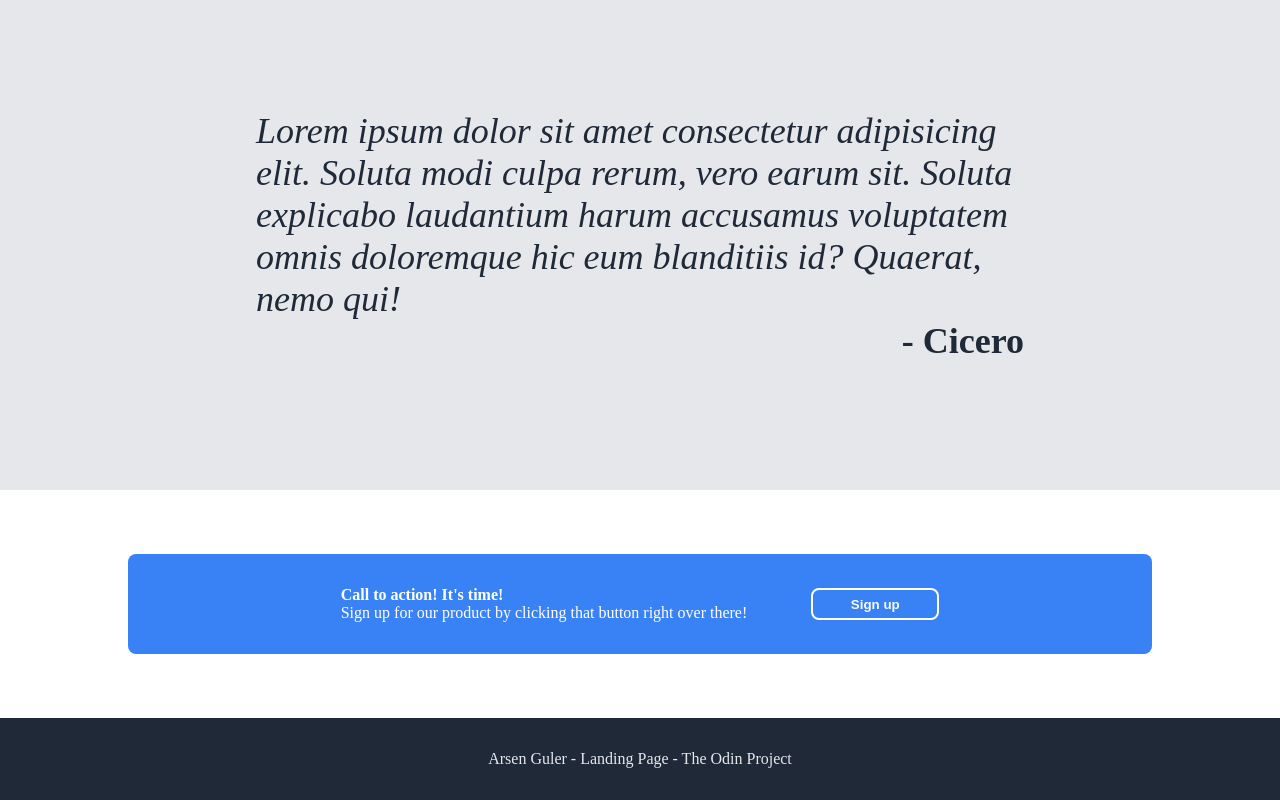
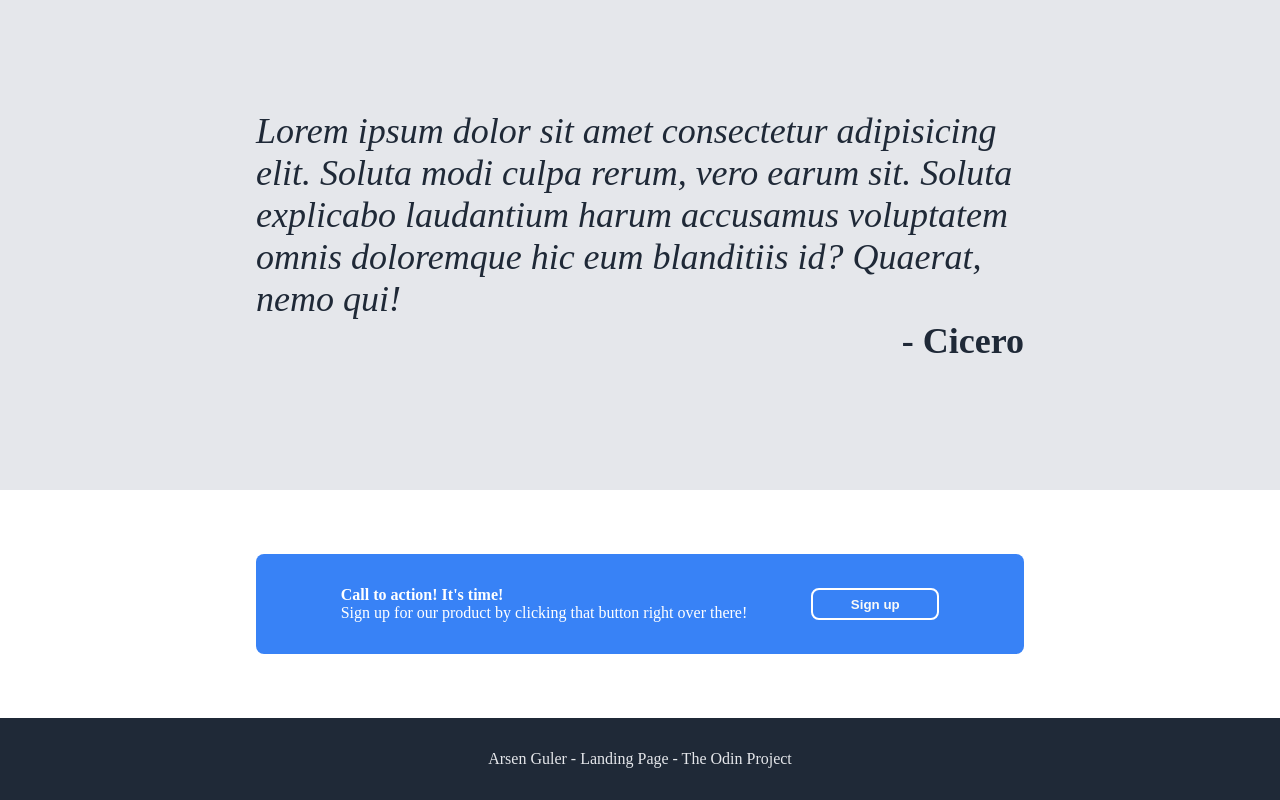
Before and after one commit to arsenguler/landing_page, a plain HTML site: page index.html in a window 1280 px wide. Shown: the part 1191-1991 px from the top of the page. Drawn offline with Linux system fonts and the light colour scheme.

Commit message:
adjust section4 padding

```diff
--- a/style.css
+++ b/style.css
@@ -153,7 +153,8 @@ h2{
 }
 
 .section4{
-    padding: 64px 128px;
+    padding-top: 64px;
+    padding-bottom: 64px;
 }
 
 .box{
```
